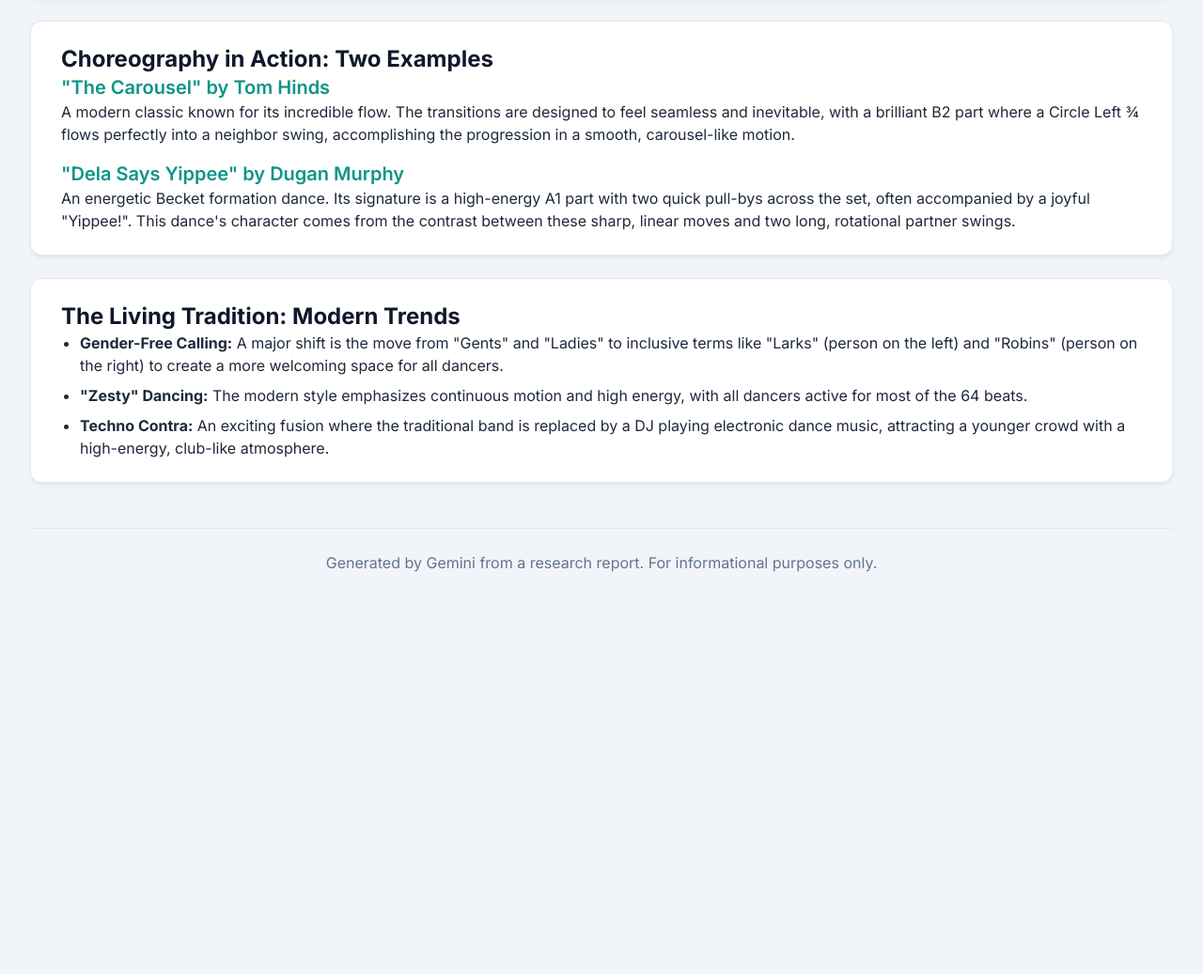
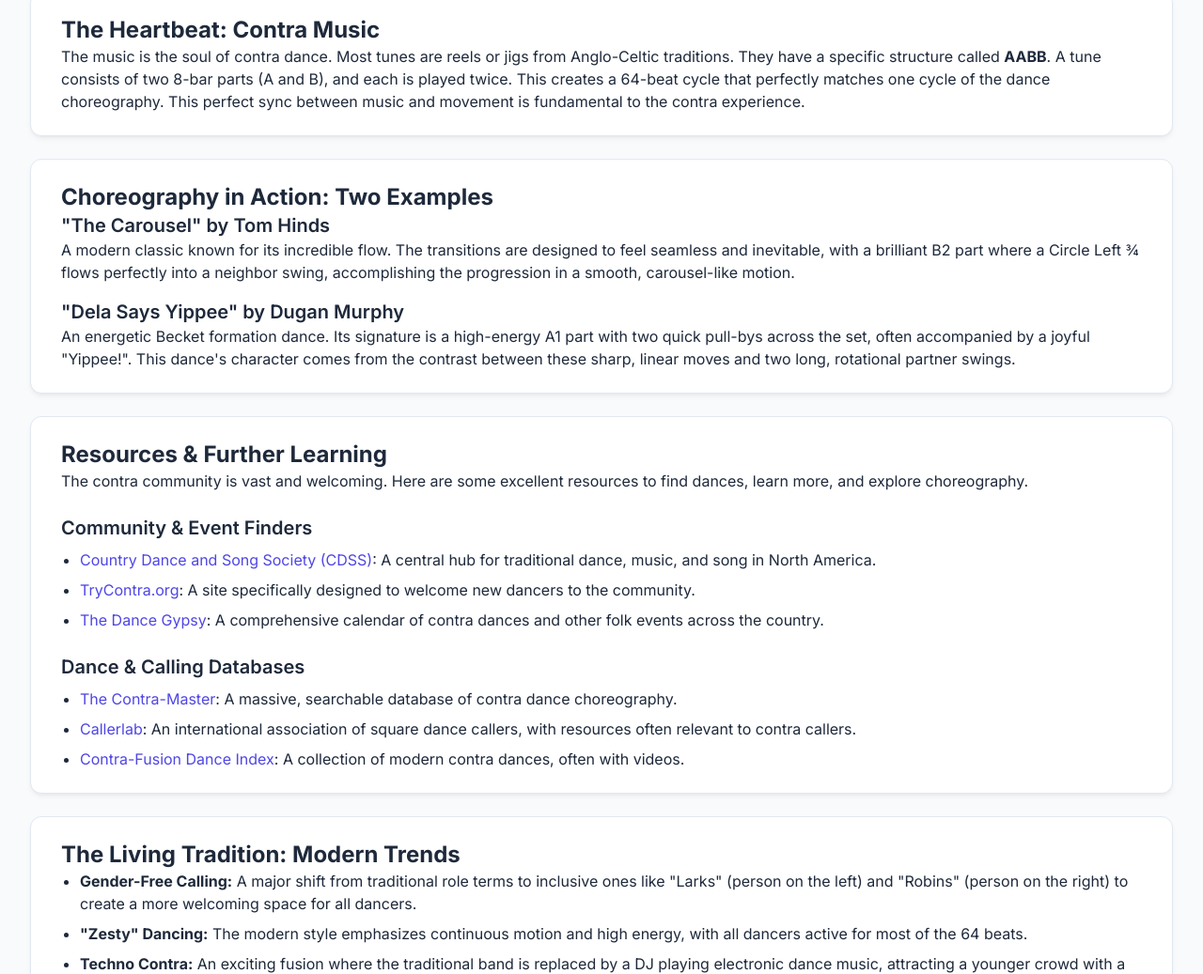
Before and after one commit to maxsaltonstall/contradanceresearch, a plain HTML site: page index.html in a window 1280 px wide. Shown: the part 1763-2800 px from the top of the page at 94% size. Before the commit the page ends 2430 px from the top, so only its background shows below. Drawn offline with nearby package versions, Linux system fonts and the light colour scheme.

Commit message:
Update index.html
expanding content and colors

```diff
--- a/index.html
+++ b/index.html
@@ -12,13 +12,10 @@
         window.DD_RUM && window.DD_RUM.init({
           clientToken: 'pub87c33eacbc3396f4264e9d3b899e59f4',
           applicationId: '3ad3ee92-2663-4e86-acae-7fca15dbfde6',
-          // `site` refers to the Datadog site parameter of your organization
-          // see https://docs.datadoghq.com/getting_started/site/
           site: 'datadoghq.com',
           service: 'contra-dance-info',
           env: 'demo',
-          // Specify a version number to identify the deployed version of your application in Datadog
-          // version: '1.0.0',
+          version: '1.1.0',
           sessionSampleRate: 100,
           sessionReplaySampleRate: 100,
           trackBfcacheViews: true,
@@ -28,23 +25,35 @@
     <script src="https://cdn.tailwindcss.com"></script>
     <link href="https://fonts.googleapis.com/css2?family=Inter:wght@400;600;700&display=swap" rel="stylesheet">
     <style>
+        :root {
+            --primary-color: #4f46e5;
+            --secondary-color: #ec4899;
+            --accent-color: #10b981;
+            --bg-light: #f8fafc;
+            --bg-card: white;
+            --text-dark: #1e293b;
+            --text-light: #64748b;
+            --border-color: #e2e8f0;
+        }
+
         body {
             font-family: 'Inter', sans-serif;
+            background-color: var(--bg-light);
+            color: var(--text-dark);
         }
         .prose {
             max-width: 80ch;
         }
-        /* Adding custom gradient for the header text */
         .gradient-text {
-            background-image: linear-gradient(to right, #3b82f6, #14b8a6);
+            background-image: linear-gradient(to right, var(--primary-color), var(--secondary-color));
             -webkit-background-clip: text;
             background-clip: text;
             color: transparent;
         }
         .card {
-            background-color: white;
+            background-color: var(--bg-card);
             border-radius: 0.75rem;
-            border: 1px solid #e2e8f0;
+            border: 1px solid var(--border-color);
             padding: 1.5rem 2rem;
             margin-bottom: 1.5rem;
             transition: all 0.3s ease-in-out;
@@ -53,7 +62,19 @@
         .card:hover {
             box-shadow: 0 10px 15px -3px rgb(0 0 0 / 0.1), 0 4px 6px -2px rgb(0 0 0 / 0.05);
             transform: translateY(-4px) scale(1.01);
-            border-color: #3b82f6;
+            border-color: var(--primary-color);
+        }
+        .card h2, .card h3 {
+            color: var(--text-dark);
+        }
+        .card a {
+            color: var(--primary-color);
+            text-decoration: none;
+            transition: color 0.2s ease;
+        }
+        .card a:hover {
+            color: var(--secondary-color);
+            text-decoration: underline;
         }
         table {
             width: 100%;
@@ -63,46 +84,48 @@
         th, td {
             padding: 0.75rem 1rem;
             text-align: left;
-            border-bottom: 1px solid #e2e8f0;
+            border-bottom: 1px solid var(--border-color);
         }
         th {
             background-color: #f1f5f9;
             font-weight: 600;
-            color: #1e293b;
+        }
+        tbody tr:nth-child(odd) {
+           background-color: #fdfdff;
         }
         tbody tr:hover {
-            background-color: #e0f2fe;
+            background-color: #eef2ff;
         }
     </style>
 </head>
-<body class="bg-slate-100 text-slate-800">
+<body class="bg-slate-50 text-slate-800">
 
     <div class="container mx-auto p-4 md:p-8 prose">
 
         <!-- Header Section -->
         <header class="text-center mb-16">
-            <h1 class="text-4xl md:text-5xl font-bold text-gray-900 mb-2 gradient-text">The Art and Craft of Contra Dance</h1>
+            <h1 class="text-4xl md:text-5xl font-bold mb-2 gradient-text">The Art and Craft of Contra Dance</h1>
             <p class="text-lg text-slate-600">A web-based guide based on the research report "Contra Dance Composition and Calling".</p>
         </header>
 
         <main>
             <!-- Introduction Card -->
             <div class="card">
-                <h2 class="text-2xl font-bold text-slate-900 mt-0">What is Contra Dance?</h2>
+                <h2 class="text-2xl font-bold mt-0">What is Contra Dance?</h2>
                 <p>Contra dance is a vibrant social dance form with deep historical roots. More than just a series of steps, it's a community-building event designed for social interaction. Dancers form lines of couples and progress up and down the hall, dancing with a new couple for each cycle of the dance. It's known for its welcoming atmosphere, live music, and the fact that you don't need to bring a partner to participate.</p>
             </div>
 
             <!-- History Card -->
             <div class="card">
-                <h2 class="text-2xl font-bold text-slate-900 mt-0">A Rich History</h2>
+                <h2 class="text-2xl font-bold mt-0">A Rich History</h2>
                 <p>Contra dance's lineage traces back to 17th-century English, Scottish, and French country dances. It became popular in the American colonies in the late 18th century. While its popularity waned in cities, it was preserved in rural New England. A major revival in the 1960s and 70s infused the form with new energy, leading to the flowing, energetic style we see today. This history shows a tradition that is always evolving while staying true to its social roots.</p>
             </div>
 
             <!-- Core Figures Card -->
             <div class="card">
-                <h2 class="text-2xl font-bold text-slate-900 mt-0">The Language of Contra: Core Figures</h2>
-                <p>Contra choreography is built from a vocabulary of about 20 core figures. This makes it easy for newcomers to learn. Below is a searchable glossary of some of the most common moves.</p>
-                <input type="text" id="searchInput" onkeyup="filterTable()" placeholder="Search for a figure..." class="w-full p-2 border border-slate-300 rounded-md mt-4 mb-2 focus:ring-2 focus:ring-blue-500 focus:border-blue-500 outline-none">
+                <h2 class="text-2xl font-bold mt-0">The Language of Contra: Core Figures</h2>
+                <p>Contra choreography is built from a vocabulary of core figures. This makes it easy for newcomers to learn. Below is a searchable glossary of some of the most common moves.</p>
+                <input type="text" id="searchInput" onkeyup="filterTable()" placeholder="Search for a figure..." class="w-full p-2 border border-slate-300 rounded-md mt-4 mb-2 focus:ring-2 focus:ring-indigo-500 focus:border-indigo-500 outline-none">
                 <div class="overflow-x-auto rounded-lg border border-slate-200">
                     <table id="figuresTable">
                         <thead class="bg-slate-50">
@@ -115,9 +138,12 @@
                         <tbody class="bg-white">
                             <tr><td>Allemande</td><td>8</td><td>Two dancers take a hand (left or right) and walk around each other.</td></tr>
                             <tr><td>Balance</td><td>4</td><td>A four-count step, usually forward and back, often before a swing.</td></tr>
+                            <tr><td>Becket Formation</td><td>N/A</td><td>Dancers start in a circle of four, partners side-by-side facing another couple.</td></tr>
                             <tr><td>Box the Gnat</td><td>4</td><td>Dancers take right hands; one ducks under the other's arm to trade places.</td></tr>
+                            <tr><td>Butterfly Whirl</td><td>8</td><td>Partners face, take both hands, and spin clockwise in place.</td></tr>
                             <tr><td>Chain Thru</td><td>8</td><td>Two dancers cross the set, giving right hands, and are turned by the person on the other side.</td></tr>
                             <tr><td>Circle Left/Right</td><td>8</td><td>Four dancers join hands and walk in a circle.</td></tr>
+                            <tr><td>Courtesy Turn</td><td>4</td><td>One dancer, with their left hand, turns another dancer who is on their right.</td></tr>
                             <tr><td>Do-Si-Do</td><td>8</td><td>Dancers pass right shoulders, move back-to-back, and back up passing left shoulders.</td></tr>
                             <tr><td>Hey for Four</td><td>16</td><td>Four dancers weave in a figure-eight pattern without taking hands.</td></tr>
                             <tr><td>Mad Robin</td><td>8</td><td>Dancers cross the set and circle around another dancer.</td></tr>
@@ -136,24 +162,44 @@
 
              <!-- Music Card -->
             <div class="card">
-                <h2 class="text-2xl font-bold text-slate-900 mt-0">The Heartbeat: Contra Music</h2>
+                <h2 class="text-2xl font-bold mt-0">The Heartbeat: Contra Music</h2>
                 <p>The music is the soul of contra dance. Most tunes are reels or jigs from Anglo-Celtic traditions. They have a specific structure called <strong>AABB</strong>. A tune consists of two 8-bar parts (A and B), and each is played twice. This creates a 64-beat cycle that perfectly matches one cycle of the dance choreography. This perfect sync between music and movement is fundamental to the contra experience.</p>
             </div>
 
             <!-- Example Dances Card -->
             <div class="card">
-                <h2 class="text-2xl font-bold text-slate-900 mt-0">Choreography in Action: Two Examples</h2>
-                <h3 class="text-xl font-semibold text-teal-600">"The Carousel" by Tom Hinds</h3>
+                <h2 class="text-2xl font-bold mt-0">Choreography in Action: Two Examples</h2>
+                <h3 class="text-xl font-semibold text-pink-600">"The Carousel" by Tom Hinds</h3>
                 <p>A modern classic known for its incredible flow. The transitions are designed to feel seamless and inevitable, with a brilliant B2 part where a Circle Left ¾ flows perfectly into a neighbor swing, accomplishing the progression in a smooth, carousel-like motion.</p>
-                <h3 class="text-xl font-semibold text-teal-600 mt-4">"Dela Says Yippee" by Dugan Murphy</h3>
+                <h3 class="text-xl font-semibold text-pink-600 mt-4">"Dela Says Yippee" by Dugan Murphy</h3>
                 <p>An energetic Becket formation dance. Its signature is a high-energy A1 part with two quick pull-bys across the set, often accompanied by a joyful "Yippee!". This dance's character comes from the contrast between these sharp, linear moves and two long, rotational partner swings.</p>
+            </div>
+
+            <!-- New Resources Card -->
+            <div class="card">
+                <h2 class="text-2xl font-bold mt-0">Resources & Further Learning</h2>
+                <p>The contra community is vast and welcoming. Here are some excellent resources to find dances, learn more, and explore choreography.</p>
+
+                <h3 class="text-xl font-semibold mt-6 text-emerald-600">Community & Event Finders</h3>
+                <ul class="list-disc pl-5 space-y-2 mt-2">
+                    <li><a href="https://www.cdss.org/" target="_blank" rel="noopener noreferrer">Country Dance and Song Society (CDSS)</a>: A central hub for traditional dance, music, and song in North America.</li>
+                    <li><a href="https://trycontra.org/" target="_blank" rel="noopener noreferrer">TryContra.org</a>: A site specifically designed to welcome new dancers to the community.</li>
+                    <li><a href="https://www.thedancegypsy.com/" target="_blank" rel="noopener noreferrer">The Dance Gypsy</a>: A comprehensive calendar of contra dances and other folk events across the country.</li>
+                </ul>
+
+                <h3 class="text-xl font-semibold mt-6 text-emerald-600">Dance & Calling Databases</h3>
+                <ul class="list-disc pl-5 space-y-2 mt-2">
+                    <li><a href="https://www.contramaster.com/" target="_blank" rel="noopener noreferrer">The Contra-Master</a>: A massive, searchable database of contra dance choreography.</li>
+                    <li><a href="http://www.callerlab.org/" target="_blank" rel="noopener noreferrer">Callerlab</a>: An international association of square dance callers, with resources often relevant to contra callers.</li>
+                     <li><a href="https://contrafusion.co.uk/dances/" target="_blank" rel="noopener noreferrer">Contra-Fusion Dance Index</a>: A collection of modern contra dances, often with videos.</li>
+                </ul>
             </div>
 
             <!-- Modern Trends Card -->
             <div class="card">
-                <h2 class="text-2xl font-bold text-slate-900 mt-0">The Living Tradition: Modern Trends</h2>
+                <h2 class="text-2xl font-bold mt-0">The Living Tradition: Modern Trends</h2>
                 <ul class="list-disc pl-5 space-y-2">
-                    <li><strong>Gender-Free Calling:</strong> A major shift is the move from "Gents" and "Ladies" to inclusive terms like "Larks" (person on the left) and "Robins" (person on the right) to create a more welcoming space for all dancers.</li>
+                    <li><strong>Gender-Free Calling:</strong> A major shift from traditional role terms to inclusive ones like "Larks" (person on the left) and "Robins" (person on the right) to create a more welcoming space for all dancers.</li>
                     <li><strong>"Zesty" Dancing:</strong> The modern style emphasizes continuous motion and high energy, with all dancers active for most of the 64 beats.</li>
                     <li><strong>Techno Contra:</strong> An exciting fusion where the traditional band is replaced by a DJ playing electronic dance music, attracting a younger crowd with a high-energy, club-like atmosphere.</li>
                 </ul>
```
